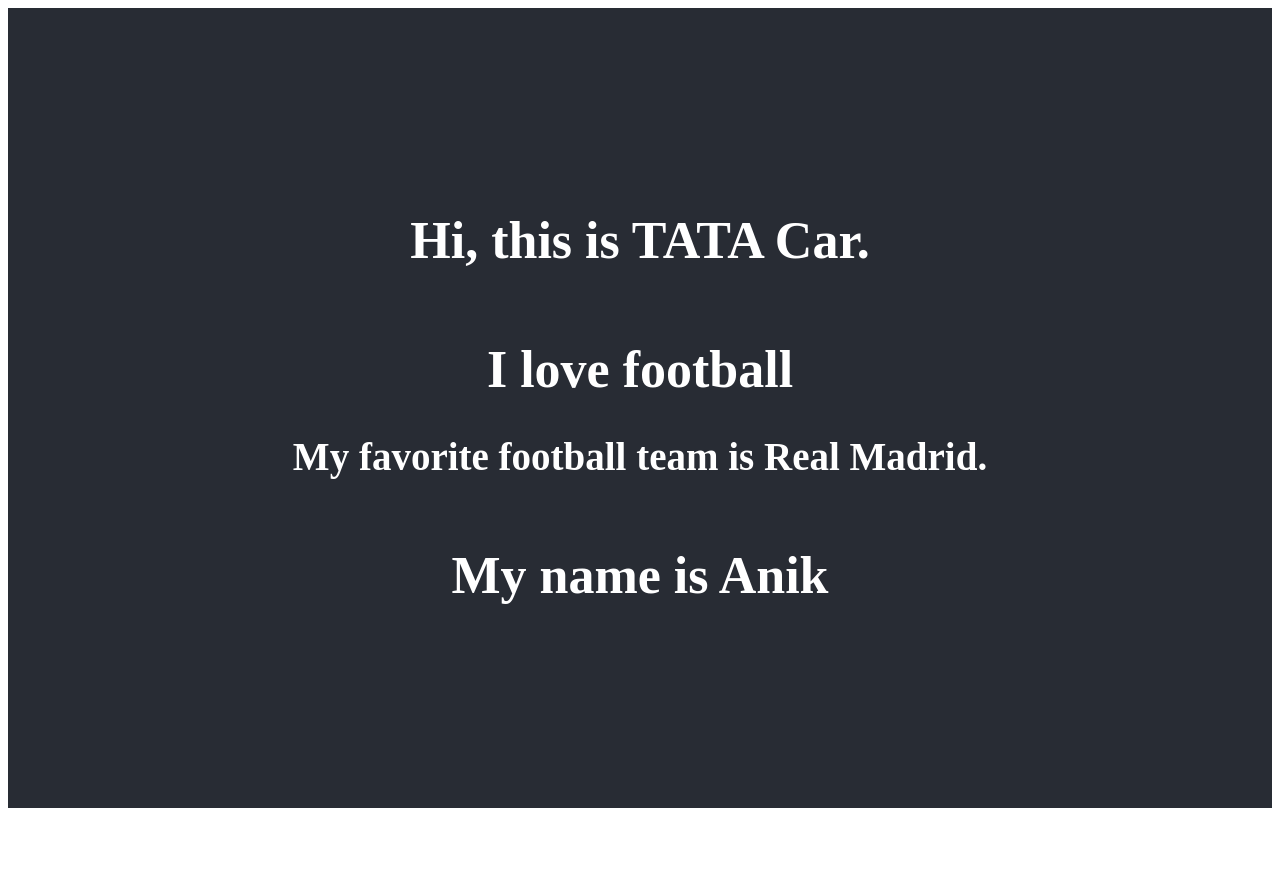
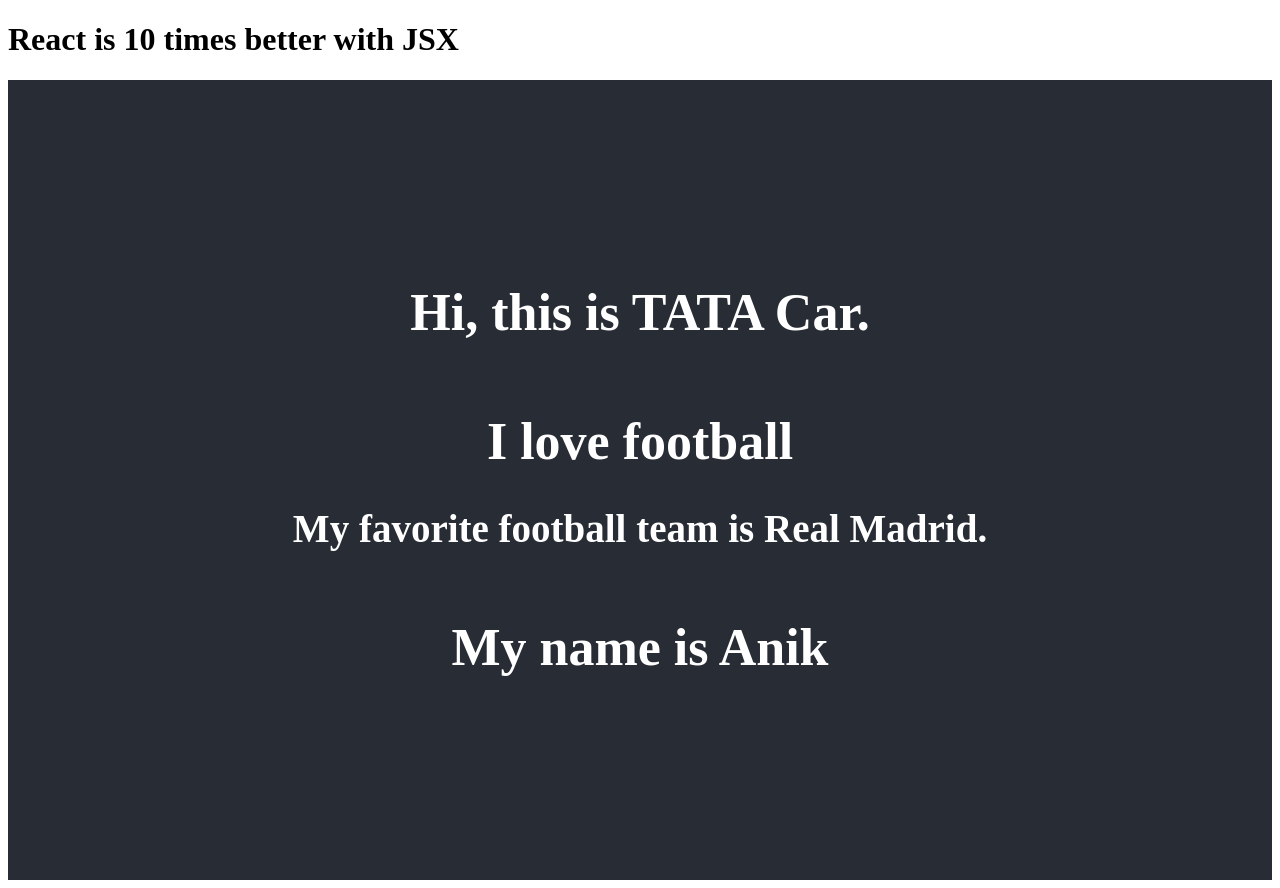
Before and after one commit to AnikBhadra/react101, a React (Vite) app: page / in a window 1280 px wide. Before the commit the page ends 816 px from the top, so only its background shows below. Built offline with nearby package versions, Linux system fonts and the light colour scheme.

Commit message:
create jsx

```diff
--- /dev/null
+++ b/Components/Create_jsx.jsx
@@ -0,0 +1,12 @@
+import React from 'react'
+
+
+function Create_jsx() {
+    return (
+        <div>
+            <h1>React is {5 + 5} times better with JSX</h1>
+        </div>
+    )
+}
+
+export default Create_jsx
--- a/src/main.jsx
+++ b/src/main.jsx
@@ -1,10 +1,12 @@
 import React from 'react'
 import ReactDOM from 'react-dom/client'
+import Create_jsx from '../Components/Create_jsx'
 import App from './App'
 import './index.css'
 
 ReactDOM.createRoot(document.getElementById('root')).render(
   <>
+    <Create_jsx />
     <React.StrictMode>
       <App />
     </React.StrictMode>
```
